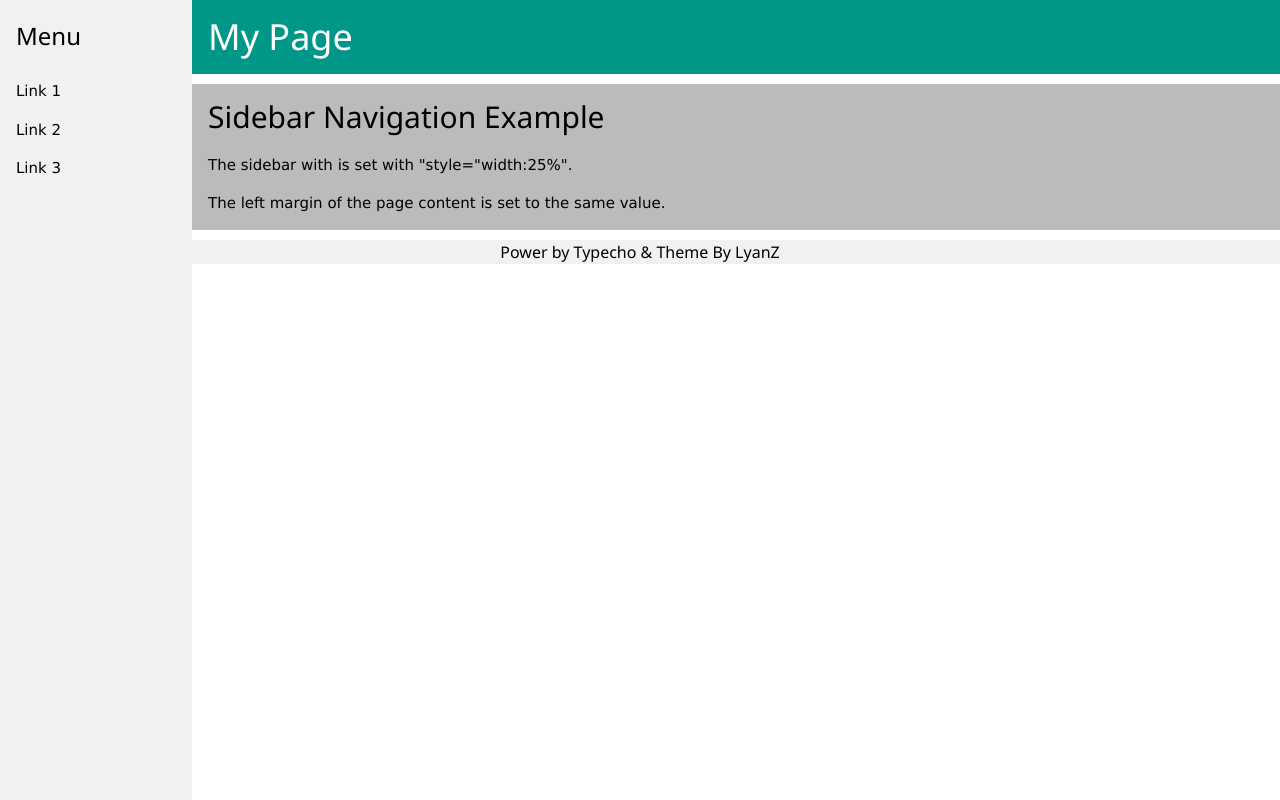
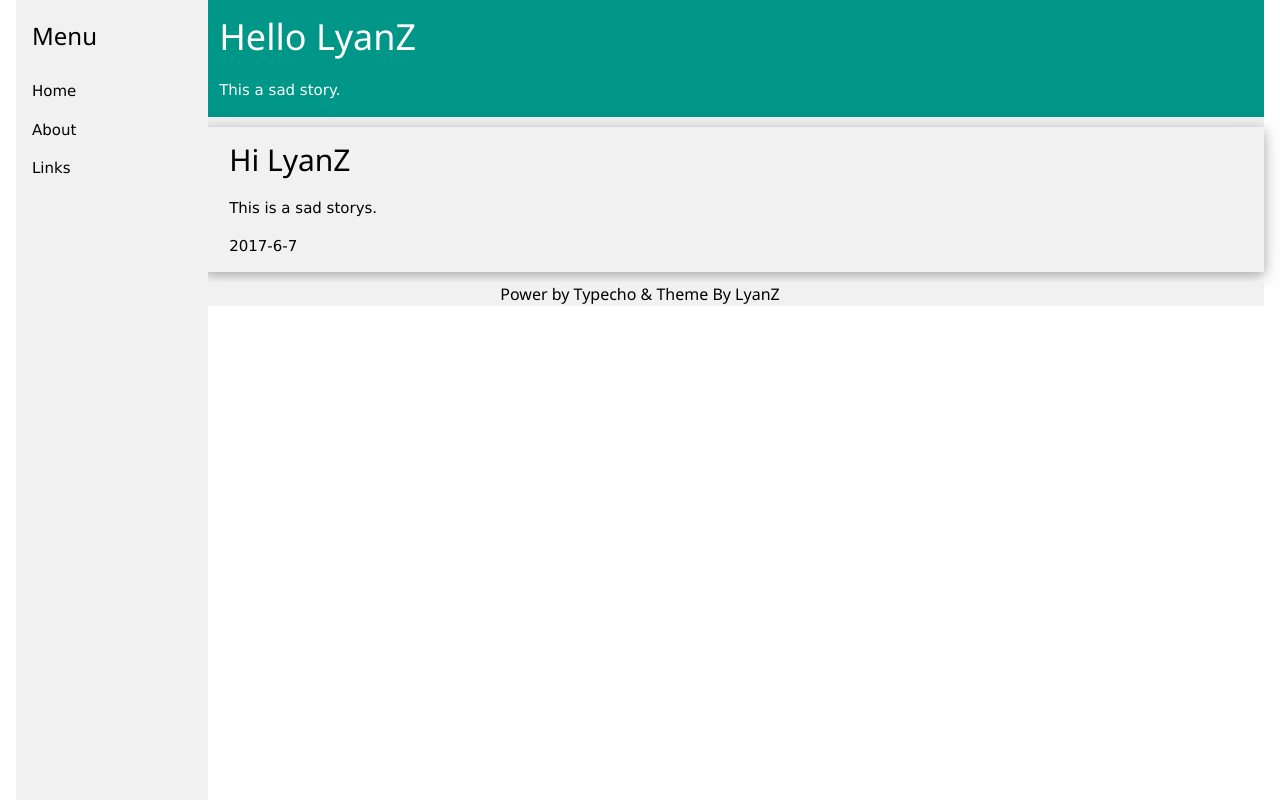
Before and after one commit to devzhi/LyanZ, a PHP site: page / in a window 1280 px wide. Run offline with PHP 8.4, Linux system fonts and the light colour scheme.

Commit message:
update 201706070945

```diff
--- a/css/lyanz.css
+++ b/css/lyanz.css
@@ -1,3 +1,4 @@
-#lz-foo {
-
+.lz-list {
+	margin-top: 10px;
+	margin-left: 10px;
 }
--- a/index.html
+++ b/index.html
@@ -7,33 +7,44 @@
 	<script src="./js/vue.js"></script>
 	<title>Hello LyanZ</title>
 </head>
-<body>
+<body class="w3-container">
 		<!-- Sidebar -->
 	<div seen="false" class="w3-sidebar w3-light-grey w3-bar-block" style="width:15%">
 	  <h3 class="w3-bar-item">Menu</h3>
-	  <a href="#" class="w3-bar-item w3-button">Link 1</a>
-	  <a href="#" class="w3-bar-item w3-button">Link 2</a>
-	  <a href="#" class="w3-bar-item w3-button">Link 3</a>
+	  <a href="#" class="w3-bar-item w3-button">Home</a>
+	  <a href="#" class="w3-bar-item w3-button">About</a>
+	  <div class="w3-dropdown-hover">
+	  	<a class="w3-button" href="#">Links</a>
+	  	<div class="w3-dropdown-content w3-bar-block w3-card-4">
+      <a class="w3-bar-item w3-button" href="javascript:void(0)">Link 1</a>
+      <a class="w3-bar-item w3-button" href="javascript:void(0)">Link 2</a>
+      <a class="w3-bar-item w3-button" href="javascript:void(0)">Link 3</a>
+    </div>
+	  </div>
 	</div>
 
 	<!-- Page Content -->
-	<div style="margin-left:15%">
 
+	<div style="margin-left: 15%" class="w3-light-grey">
 		<div class="w3-container w3-teal">
-		  <h1>My Page</h1>
+			<h1>Hello LyanZ</h1>
+			<p>This a sad story.</p>
 		</div>
-
-	<div style="margin-top: 10px" class="w3-container w3-grey">
-		<h2>Sidebar Navigation Example</h2>
-		<p>The sidebar with is set with "style="width:25%".</p>
-		<p>The left margin of the page content is set to the same value.</p>
+		<div style="margin-top: 10px" class="w3-container w3-card-4">
+			<div class="lz-list" >
+				<h2>Hi LyanZ</h2>
+			</div>
+			<div class="lz-list" >
+				<p>This is a sad storys.</p>
+			</div>
+			<div class="lz-list" >
+				<p>2017-6-7</p>
+			</div>
 		</div>
-
 	</div>
 
-
 	<div id="lz-foo" class="w3-center w3-light-grey">
-			<h6>Power by Typecho & Theme By LyanZ</h6>
+			<h6>Power by Typecho &amp; Theme By LyanZ</h6>
 	</div>
 
 	<script src="./js/lyanz.js"></script>
```
